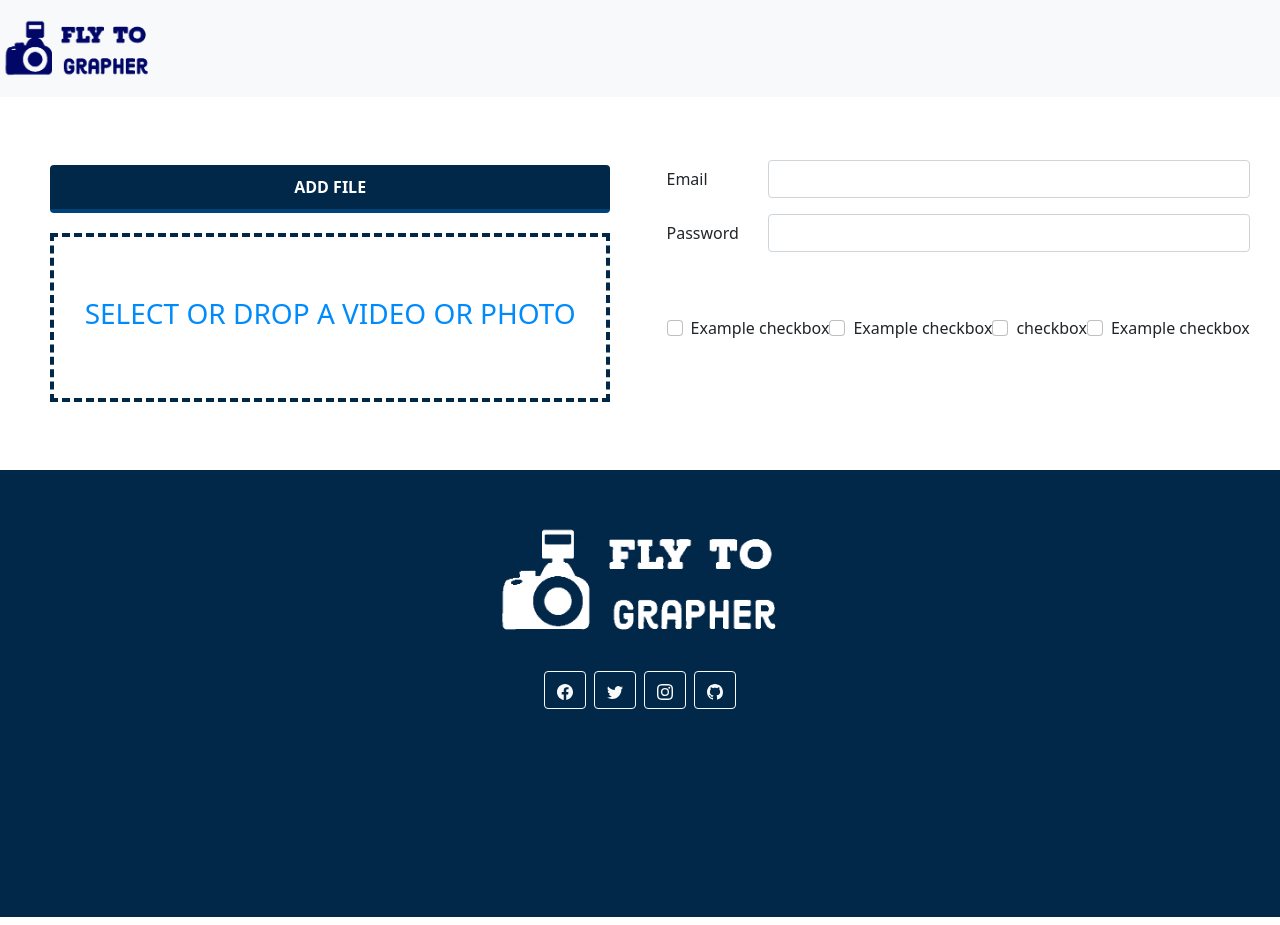
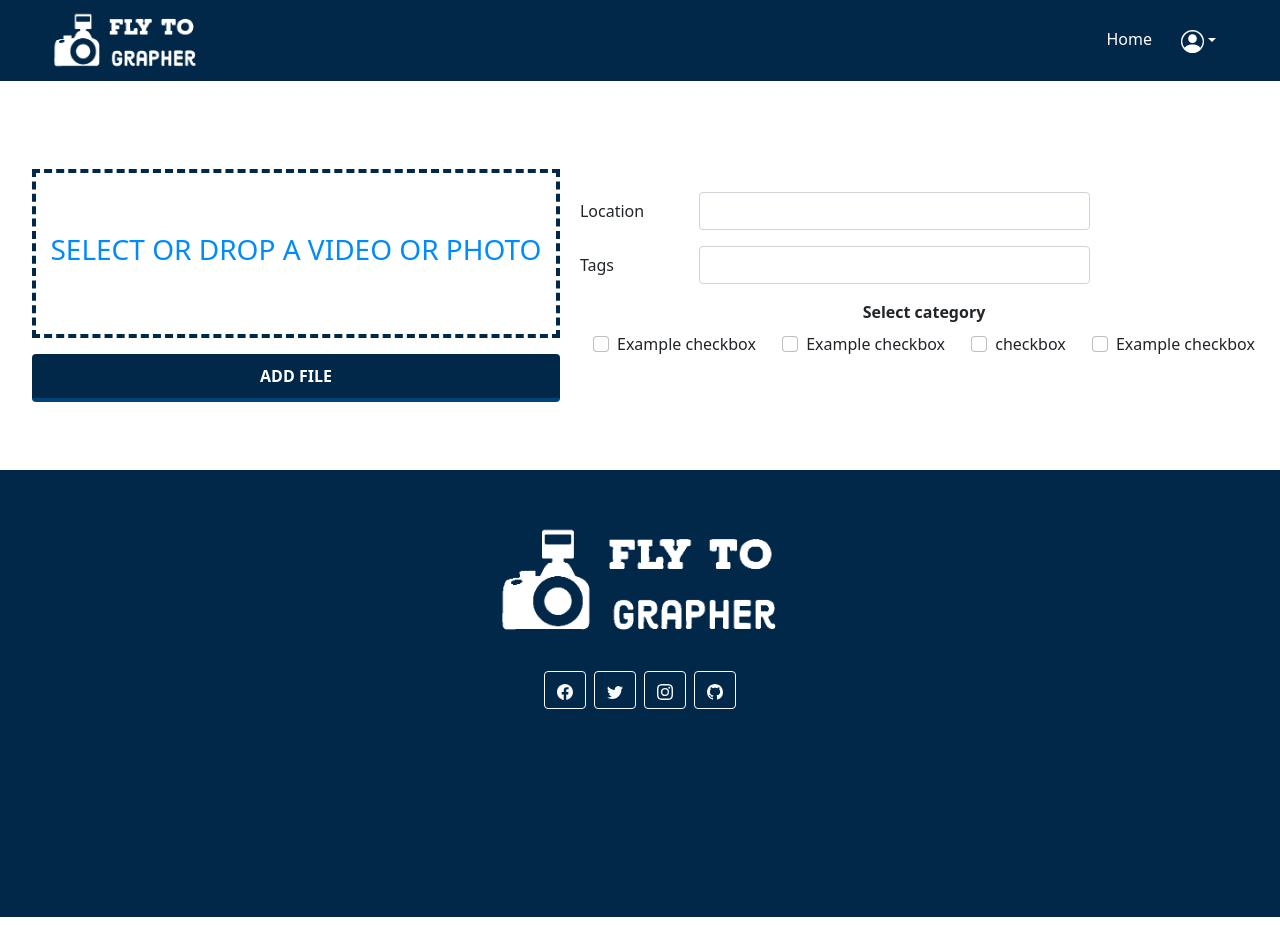
Before and after one commit to fly-to-grapher/fly-to-grapher-web, a React (Create React App) app: page /upload in a window 1280 px wide. Built offline with nearby package versions, Linux system fonts and the light colour scheme.

Commit message:
edit nav2

```diff
--- a/src/components/navbar/Nav1.js
+++ b/src/components/navbar/Nav1.js
@@ -1,8 +1,18 @@
 import { Link } from "react-router-dom";
-import React, { useState, useEffect } from "react";
+import { useContext, useState } from "react"
+import { useNavigate } from "react-router-dom"
+import { AuthContext } from "../context/auth"
+
 
 const Nav1 = () => {
-
+  const auth = useContext(AuthContext)
+    const navigate = useNavigate()
+    const logout = () => {
+        auth.logout()
+        if (window.confirm('Are you sure you want to log out ?')) {
+            navigate('/login')
+        }
+    }
   const [nav, setNav] = useState(false);
   const changeNav = () => {
 
@@ -14,6 +24,12 @@ const Nav1 = () => {
   };
 
   window.addEventListener("scroll", changeNav);
+
+  // const notLogin = () => {
+  //   if (!auth.isAuthenticated) {
+  //     navigate('/login')
+  //   }
+  // }
 
   return (
     <nav
@@ -77,6 +93,7 @@ const Nav1 = () => {
                   style={{}}
                   aria-labelledby="navbarDropdown"
                 >
+                  {auth.isAuthenticated && <>
                   <li>
                     {" "}<Link
                       to="/profile"
@@ -86,7 +103,11 @@ const Nav1 = () => {
                       Your profile
                     </Link>
                   </li>
-                  <li className="dropdown-item">Log Out</li>
+                    </>}
+                  {auth.isAuthenticated && <>
+                  <li onClick={() => logout()} className="dropdown-item" style={{ color: "black" }} >Log out</li>
+                  </>}
+                  {!auth.isAuthenticated && <>
                   <li>
                     {" "}<Link
                       to="/signup"
@@ -96,6 +117,8 @@ const Nav1 = () => {
                       Sign Up
                     </Link>
                   </li>
+                  </>}
+                  {!auth.isAuthenticated && <>
                   <li>
                     {" "}<Link
                       to="/login"
@@ -105,6 +128,7 @@ const Nav1 = () => {
                       Log In
                     </Link>{" "}
                   </li>
+                  </>}
                 </ul>
               </div>
             : <div
@@ -139,6 +163,7 @@ const Nav1 = () => {
                   style={{}}
                   aria-labelledby="navbarDropdown"
                 >
+                  {auth.isAuthenticated && <>
                   <li>
                     {" "}<Link
                       to="/profile"
@@ -148,7 +173,11 @@ const Nav1 = () => {
                       Your profile
                     </Link>
                   </li>
-                  <li className="dropdown-item">Log Out</li>
+                  </>}
+                  {auth.isAuthenticated && <>
+                  <li onClick={() => logout()} className="dropdown-item" style={{ color: "black" }} >Log out</li>
+                  </>}
+                  {!auth.isAuthenticated && <>
                   <li>
                     {" "}<Link
                       to="/signup"
@@ -158,6 +187,8 @@ const Nav1 = () => {
                       Sign Up
                     </Link>
                   </li>
+                  </>}
+                  {!auth.isAuthenticated && <>
                   <li>
                     {" "}<Link
                       to="/login"
@@ -167,6 +198,7 @@ const Nav1 = () => {
                       Log In
                     </Link>{" "}
                   </li>
+                  </>}
                 </ul>
               </div>}
           {nav
@@ -184,6 +216,7 @@ const Nav1 = () => {
               >
                 Upload
               </Link>}
+
         </div>
       </div>
     </nav>
--- a/src/components/navbar/Nav2.js
+++ b/src/components/navbar/Nav2.js
@@ -1,24 +1,59 @@
-import React from "react";
 import { Link } from "react-router-dom";
+import { useContext, useEffect } from "react"
+import { useNavigate } from "react-router-dom"
+import { AuthContext } from "../context/auth"
+
 
 const Nav2 = () => {
+    const auth = useContext(AuthContext)
+    const navigate = useNavigate()
+    const logout = () => {
+        auth.logout()
+        if (window.confirm('Are you sure you want to log out ?')) {
+            navigate('/login')
+        }
+    }
+    const notLogin = () => {
+      if (!auth.login) {
+        navigate('/login')
+      }
+    }
     return (
-    <div>
-      <nav className="navbar navbar-expand-lg navbar-light bg-light">
+        <nav className=" container-fluid px-5 " style={{ backgroundColor: "#012848" }}>
             <div className="navbar navbar-expand-lg navbar-dark d-flex justify-content-between">
-          <Link to="/">
+                <Link to="/" className="">
                 <img
-              src="./assert/flytogr.png"
+                src="./assert/flytog_white.png"
                 className="d-block mx-lg-auto img-fluid"
                 alt="Bootstrap Themes"
                 width="155px"
                 height="150px"
+                loading="lazy"
               />
                 </Link>
+                <div className="d-flex justify-content-center">
+                    <Link to="/" className="btn " style={{ color: "white" }} >Home</Link>
+                    <div className="nav-item dropdown d-flex justify-content-center align-items-center" style={{ color: "white" }}>
+                        <li className="nav-link dropdown-toggle" id="navbarDropdown" role="button" data-bs-toggle="dropdown" aria-expanded="false" style={{ color: "white" }}>
+                            <svg xmlns="http://www.w3.org/2000/svg" width="23" height="23" fill="currentColor" className="bi bi-person-circle" viewBox="0 0 16 16">
+                                <path d="M11 6a3 3 0 1 1-6 0 3 3 0 0 1 6 0z" />
+                                <path fillRule="evenodd" d="M0 8a8 8 0 1 1 16 0A8 8 0 0 1 0 8zm8-7a7 7 0 0 0-5.468 11.37C3.242 11.226 4.805 10 8 10s4.757 1.225 5.468 2.37A7 7 0 0 0 8 1z" />
+                            </svg>
+                        </li>
+                        <ul className="dropdown-menu" aria-labelledby="navbarDropdown">
+                            {auth.isAuthenticated && <>
+                                <li> <Link to="/profile" className="dropdown-item" style={{ color: "black" }} >Your profile</Link></li>
+                                <li onClick={() => logout()} className="dropdown-item" style={{ color: "black" }} >Log out</li>
+                            </>}
+                            {!auth.isAuthenticated && <>
+                                <li> <Link to="/signup" className="dropdown-item" style={{ color: "black" }} >Sign Up</Link></li>
+                                <li> <Link to="/login" className="dropdown-item" style={{ color: "black" }} >Log In</Link> </li>
+                            </>}
+                        </ul>
+                    </div>
+                </div>
             </div>
         </nav>
-    </div>
-  );
-};
-
+    )
+}
 export default Nav2;
--- a/src/components/upload/Upload.js
+++ b/src/components/upload/Upload.js
@@ -1,21 +1,14 @@
 import React from "react";
 import "./Upload.css"
-import Navbar from "../navbar/Nav2";
+import Nav2 from "../navbar/Nav2";
 
 
 const Upload = () => {
     return (
         <>
-            <Navbar />
+            <Nav2 />
             <div className="container-fluid mt-5 mb-5 d-flex justify-content-around align-items-center">
                 <div className="file-upload">
-                    <button
-                        className="file-upload-btn"
-                        type="button"
-                        onclick="$('.file-upload-input').trigger( 'click' )"
-                    >
-                        Add File
-                    </button>
                     <div className="image-upload-wrap">
                         <input
                             className="file-upload-input"
@@ -27,6 +20,13 @@ const Upload = () => {
                             <h3>select or drop a video or photo</h3>
                         </div>
                     </div>
+                    <button
+                        className="file-upload-btn mt-3"
+                        type="button"
+                        onclick="$('.file-upload-input').trigger( 'click' )"
+                    >
+                        Add File
+                    </button>
                     <div className="file-upload-content">
                         <img className="file-upload-image" src="#" alt="your image" />
                         <div className="image-title-wrap">
@@ -36,22 +36,25 @@ const Upload = () => {
                         </div>
                     </div>
                 </div>
-                <div className="d-flex justify-content-end" style={{}}>
+                <div className="d-flex justify-content-end mt-5">
                     <form>
                         <div className="row mb-3">
-                            <label className="col-sm-2 col-form-label">Email</label>
-                            <div className="col-sm-10">
-                                <input type="email" className="form-control" id="inputEmail3" />
+                            <label for="location" className="col-sm-2 col-form-label">Location</label>
+                            <div className="col-sm-7">
+                                <input type="text" className="form-control" id="location" />
                             </div>
                         </div>
                         <div className="row mb-3">
-                            <label for="inputPassword3" className="col-sm-2 col-form-label">Password</label>
-                            <div className="col-sm-10">
-                                <input type="password" className="form-control" id="inputPassword3" />
+                            <label className="col-sm-2 col-form-label">Tags</label>
+                            <div className="col-sm-7">
+                                <input type="text" className="form-control" id="inputEmail3" />
                             </div>
                         </div>
-                        <div className="row mb-3">
-                            <div className="container-fluid mt-5 mb-5 d-flex justify-content-around align-items-center">
+                        <div className="row ">
+                        <b>
+                            <label className="d-flex justify-content-around align-items-center">Select category</label>
+                        </b>
+                            <div className="container-fluid mt-2 mb-5 d-flex justify-content-around align-items-center">
                                 <div className="form-check">
                                     <input className="form-check-input" type="checkbox" id="gridCheck1" />
                                     <label className="form-check-label" for="gridCheck1">
```
Lines whose indentation alone changed are shown as unchanged.
